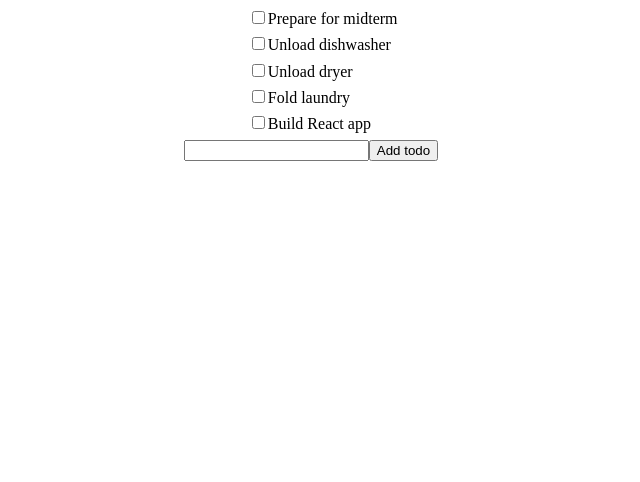
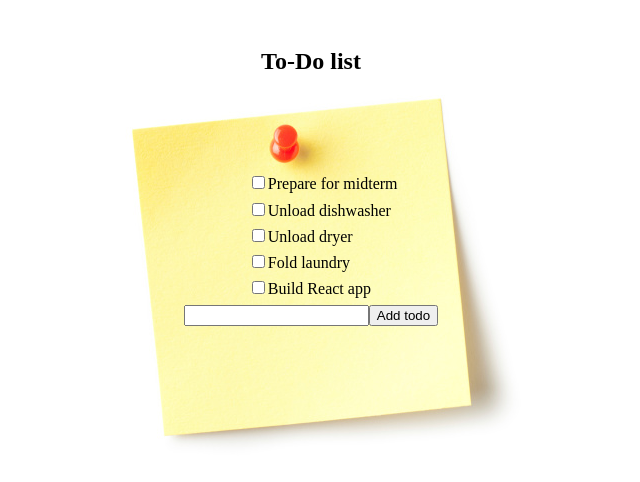
Before and after one commit to Night-Cheza/ToDos, a React (Create React App) app: page / in a window 1280 px wide. Shown: the top 482 px of the page, without its empty margins (329-969 px from the left). Built offline with nearby package versions, Linux system fonts and the light colour scheme.

Commit message:
added background picture

```diff
--- a/public/index.html
+++ b/public/index.html
@@ -6,6 +6,7 @@
     <title>ToDos</title>
   </head>
   <body>
+    <h2 style="text-align: center; margin-top: 3rem;;">To-Do list</h2>
     <div id="root"></div>
   </body>
 </html>
--- a/src/App.css
+++ b/src/App.css
@@ -1,5 +1,12 @@
+/* source of img: https://media.istockphoto.com/photos/blank-note-picture-id471399483?b=1&k=20&m=471399483&s=170667a&w=0&h=bBZex4OKDcSNZFl0pj0Q6Bxey4G19FSOG8Kw35UoZhg= */
 .App {
   text-align: center;
+  height:100vh;
+  background-image: url(../background.jpg);
+  background-repeat: no-repeat;
+  background-position: center;
+  background-position-y:-1rem;
+  padding-top:4.5rem;
 }
 
 .toDos-list {
```
Also changed, not shown: background.jpg (added).
